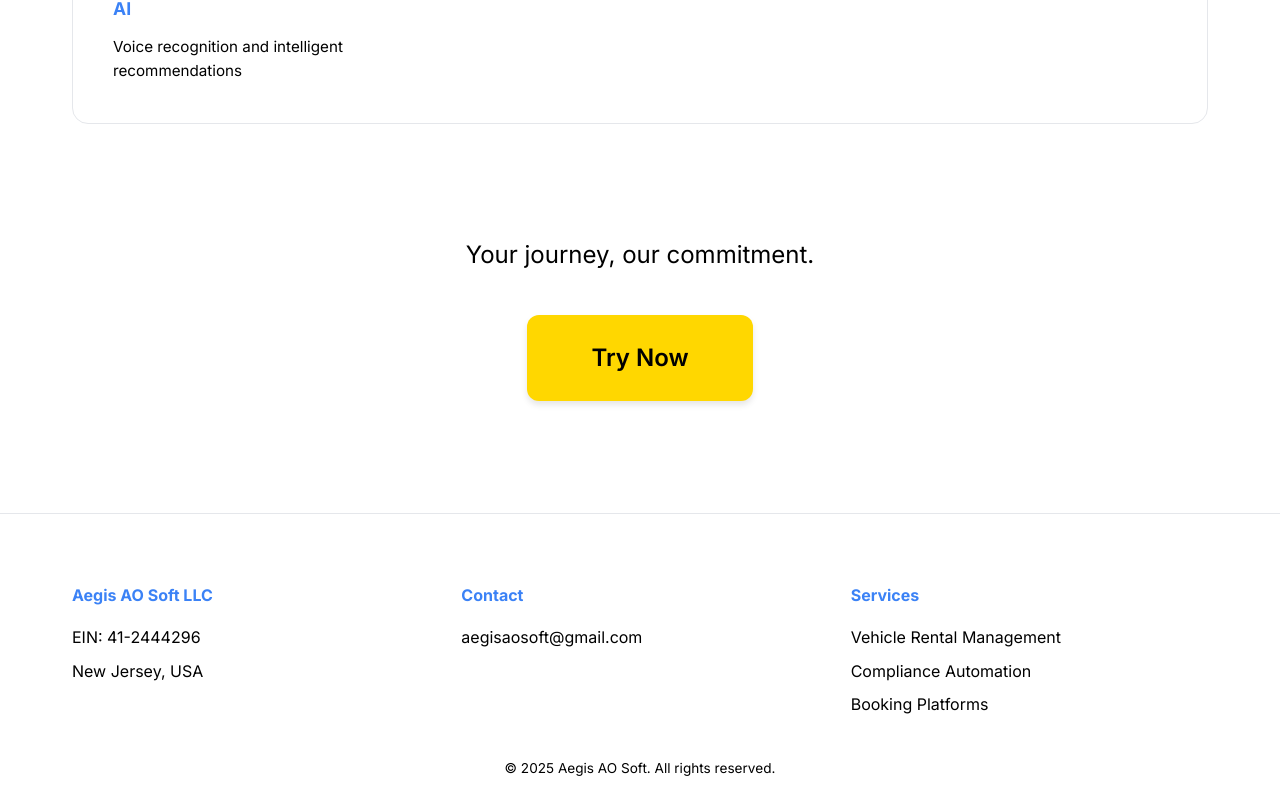
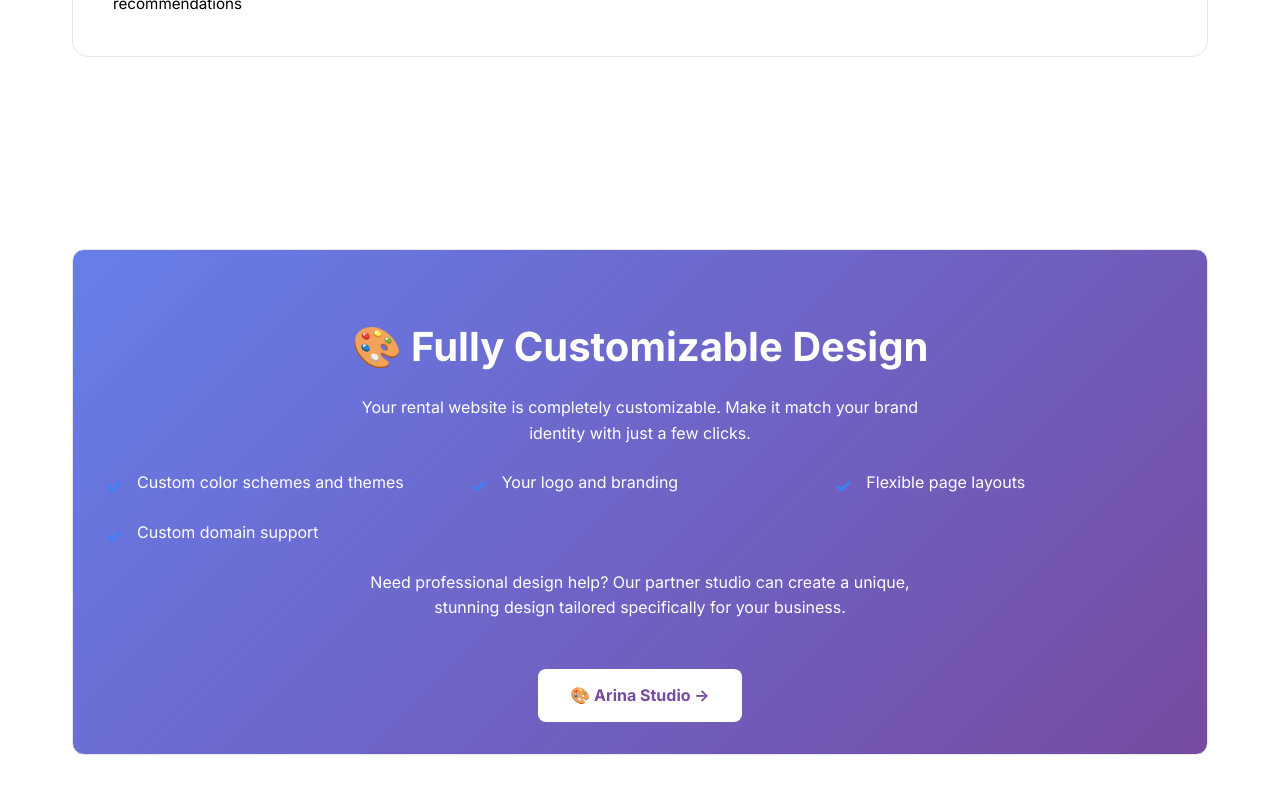
Before and after one commit to aegisaosoft/aegisaosoft-main, a React (Vite) app in the folder client/: page /vehicle-rental in a window 1280 px wide. Shown: the part 4060-4860 px from the top of the page. Built offline with nearby package versions, Linux system fonts and the light colour scheme.

Commit message:
Add customization section with Arina Studio link

```diff
--- a/client/src/i18n/locales/de.json
+++ b/client/src/i18n/locales/de.json
@@ -174,6 +174,13 @@
         "paymentConfirmations": "Zahlungsbestätigungen mit Rechnungen",
         "emailVerification": "E-Mail-Verifizierung und Passwort-Reset",
         "localizedEmails": "Alle E-Mails lokalisiert in der bevorzugten Sprache des Kunden"
+      },
+      "socialMedia": {
+        "title": "📱 Social-Media-Integration",
+        "instagram": "Vollständige Instagram-Integration — präsentieren Sie Ihre Flotte mit automatischer Veröffentlichung",
+        "facebook": "Facebook Business-Integration — Buchungen direkt von Ihrer Seite",
+        "reviewSync": "Kundenbewertungen-Synchronisierung zwischen Plattformen",
+        "adIntegration": "Facebook- und Instagram-Werbung-Integration für Promotionen"
       }
     },
     "openSite": {
@@ -193,6 +200,17 @@
       "payments": "Stripe Connect",
       "documentScanning": "BlinkID SDK",
       "ai": "Spracherkennung und intelligente Empfehlungen"
+    },
+    "customization": {
+      "title": "🎨 Vollständig Anpassbares Design",
+      "description": "Ihre Mietwebsite ist vollständig anpassbar. Passen Sie sie mit nur wenigen Klicks an Ihre Markenidentität an.",
+      "features": {
+        "colors": "Benutzerdefinierte Farbschemata und Themen",
+        "logo": "Ihr Logo und Branding",
+        "layout": "Flexible Seitenlayouts",
+        "domain": "Unterstützung für benutzerdefinierte Domains"
+      },
+      "professional": "Brauchen Sie professionelle Designhilfe? Unser Partnerstudio kann ein einzigartiges, atemberaubendes Design erstellen, das speziell auf Ihr Unternehmen zugeschnitten ist."
     },
     "tagline": "Ihre Reise, unser Engagement."
   },
--- a/client/src/i18n/locales/en.json
+++ b/client/src/i18n/locales/en.json
@@ -179,7 +179,6 @@
         "title": "📱 Social Media Integration",
         "instagram": "Full Instagram integration — showcase your fleet with auto-posting",
         "facebook": "Facebook Business integration — bookings directly from your page",
-        "socialLogin": "Social login (Sign in with Facebook/Instagram)",
         "reviewSync": "Customer reviews sync across platforms",
         "adIntegration": "Facebook & Instagram Ads integration for promotions"
       }
@@ -201,6 +200,17 @@
       "payments": "Stripe Connect",
       "documentScanning": "BlinkID SDK",
       "ai": "Voice recognition and intelligent recommendations"
+    },
+    "customization": {
+      "title": "🎨 Fully Customizable Design",
+      "description": "Your rental website is completely customizable. Make it match your brand identity with just a few clicks.",
+      "features": {
+        "colors": "Custom color schemes and themes",
+        "logo": "Your logo and branding",
+        "layout": "Flexible page layouts",
+        "domain": "Custom domain support"
+      },
+      "professional": "Need professional design help? Our partner studio can create a unique, stunning design tailored specifically for your business."
     },
     "tagline": "Your journey, our commitment."
   },
--- a/client/src/i18n/locales/es.json
+++ b/client/src/i18n/locales/es.json
@@ -179,7 +179,6 @@
         "title": "📱 Integración de Redes Sociales",
         "instagram": "Integración completa con Instagram — muestre su flota con publicación automática",
         "facebook": "Integración con Facebook Business — reservas directamente desde su página",
-        "socialLogin": "Inicio de sesión social (Iniciar sesión con Facebook/Instagram)",
         "reviewSync": "Sincronización de reseñas de clientes entre plataformas",
         "adIntegration": "Integración de anuncios de Facebook e Instagram para promociones"
       }
@@ -201,6 +200,17 @@
       "payments": "Stripe Connect",
       "documentScanning": "SDK BlinkID",
       "ai": "Reconocimiento de voz y recomendaciones inteligentes"
+    },
+    "customization": {
+      "title": "🎨 Diseño Totalmente Personalizable",
+      "description": "Su sitio web de alquiler es completamente personalizable. Hágalo coincidir con la identidad de su marca con solo unos clics.",
+      "features": {
+        "colors": "Esquemas de colores y temas personalizados",
+        "logo": "Su logotipo y marca",
+        "layout": "Diseños de página flexibles",
+        "domain": "Soporte de dominio personalizado"
+      },
+      "professional": "¿Necesita ayuda de diseño profesional? Nuestro estudio asociado puede crear un diseño único e impresionante adaptado específicamente para su negocio."
     },
     "tagline": "Su viaje, nuestro compromiso."
   },
--- a/client/src/i18n/locales/fr.json
+++ b/client/src/i18n/locales/fr.json
@@ -174,6 +174,13 @@
         "paymentConfirmations": "Confirmations de paiement avec factures",
         "emailVerification": "Vérification e-mail et réinitialisation du mot de passe",
         "localizedEmails": "Tous les e-mails localisés dans la langue préférée du client"
+      },
+      "socialMedia": {
+        "title": "📱 Intégration des Réseaux Sociaux",
+        "instagram": "Intégration complète Instagram — présentez votre flotte avec publication automatique",
+        "facebook": "Intégration Facebook Business — réservations directement depuis votre page",
+        "reviewSync": "Synchronisation des avis clients entre les plateformes",
+        "adIntegration": "Intégration des publicités Facebook et Instagram pour les promotions"
       }
     },
     "openSite": {
@@ -193,6 +200,17 @@
       "payments": "Stripe Connect",
       "documentScanning": "SDK BlinkID",
       "ai": "Reconnaissance vocale et recommandations intelligentes"
+    },
+    "customization": {
+      "title": "🎨 Design Entièrement Personnalisable",
+      "description": "Votre site web de location est entièrement personnalisable. Faites-le correspondre à l'identité de votre marque en quelques clics.",
+      "features": {
+        "colors": "Schémas de couleurs et thèmes personnalisés",
+        "logo": "Votre logo et votre marque",
+        "layout": "Mises en page flexibles",
+        "domain": "Support de domaine personnalisé"
+      },
+      "professional": "Besoin d'aide en design professionnel? Notre studio partenaire peut créer un design unique et époustouflant adapté spécifiquement à votre entreprise."
     },
     "tagline": "Votre voyage, notre engagement."
   },
--- a/client/src/i18n/locales/pt.json
+++ b/client/src/i18n/locales/pt.json
@@ -179,7 +179,6 @@
         "title": "📱 Integração com Redes Sociais",
         "instagram": "Integração completa com Instagram — exiba sua frota com postagem automática",
         "facebook": "Integração com Facebook Business — reservas diretamente da sua página",
-        "socialLogin": "Login social (Entrar com Facebook/Instagram)",
         "reviewSync": "Sincronização de avaliações de clientes entre plataformas",
         "adIntegration": "Integração de anúncios do Facebook e Instagram para promoções"
       }
@@ -201,6 +200,17 @@
       "payments": "Stripe Connect",
       "documentScanning": "SDK BlinkID",
       "ai": "Reconhecimento de voz e recomendações inteligentes"
+    },
+    "customization": {
+      "title": "🎨 Design Totalmente Personalizável",
+      "description": "Seu site de aluguel é completamente personalizável. Faça-o combinar com a identidade da sua marca com apenas alguns cliques.",
+      "features": {
+        "colors": "Esquemas de cores e temas personalizados",
+        "logo": "Seu logotipo e marca",
+        "layout": "Layouts de página flexíveis",
+        "domain": "Suporte a domínio personalizado"
+      },
+      "professional": "Precisa de ajuda de design profissional? Nosso estúdio parceiro pode criar um design único e impressionante feito especialmente para o seu negócio."
     },
     "tagline": "Sua jornada, nosso compromisso."
   },
--- a/client/src/pages/VehicleRental.tsx
+++ b/client/src/pages/VehicleRental.tsx
@@ -122,7 +122,6 @@ export function VehicleRental() {
               <ul>
                 <li>{t('vehicleRental.features.socialMedia.instagram')}</li>
                 <li>{t('vehicleRental.features.socialMedia.facebook')}</li>
-                <li>{t('vehicleRental.features.socialMedia.socialLogin')}</li>
                 <li>{t('vehicleRental.features.socialMedia.reviewSync')}</li>
                 <li>{t('vehicleRental.features.socialMedia.adIntegration')}</li>
               </ul>
@@ -186,6 +185,41 @@ export function VehicleRental() {
         </div>
       </section>
 
+      <section className="cta" style={{ paddingTop: '2rem', paddingBottom: '2rem' }}>
+        <div className="container">
+          <div className="cta-section" style={{ padding: '2rem', background: 'linear-gradient(135deg, #667eea 0%, #764ba2 100%)', borderRadius: '12px' }}>
+            <h2 style={{ color: 'white' }}>{t('vehicleRental.customization.title')}</h2>
+            <p style={{ color: 'white', marginTop: '1rem', marginBottom: '1.5rem' }}>
+              {t('vehicleRental.customization.description')}
+            </p>
+            <div className="benefits" style={{ margin: '1.5rem 0' }}>
+              <div className="benefit" style={{ color: 'white' }}>{t('vehicleRental.customization.features.colors')}</div>
+              <div className="benefit" style={{ color: 'white' }}>{t('vehicleRental.customization.features.logo')}</div>
+              <div className="benefit" style={{ color: 'white' }}>{t('vehicleRental.customization.features.layout')}</div>
+              <div className="benefit" style={{ color: 'white' }}>{t('vehicleRental.customization.features.domain')}</div>
+            </div>
+            <p style={{ color: 'white', marginTop: '1.5rem' }}>
+              {t('vehicleRental.customization.professional')}
+            </p>
+            <a
+              href="https://arina-studio-bvehc2apfnbngehu.canadacentral-01.azurewebsites.net"
+              target="_blank"
+              rel="noopener noreferrer"
+              className="btn btn-primary"
+              style={{
+                marginTop: '1rem',
+                background: 'white',
+                color: '#764ba2',
+                fontWeight: 'bold',
+                display: 'inline-block'
+              }}
+            >
+              🎨 Arina Studio →
+            </a>
+          </div>
+        </div>
+      </section>
+
       <section className="hero" style={{ paddingTop: '2rem', paddingBottom: '2rem' }}>
         <div className="container">
           <p className="subtitle" style={{ textAlign: 'center', fontSize: '1.5rem', marginTop: '0' }}>
```
